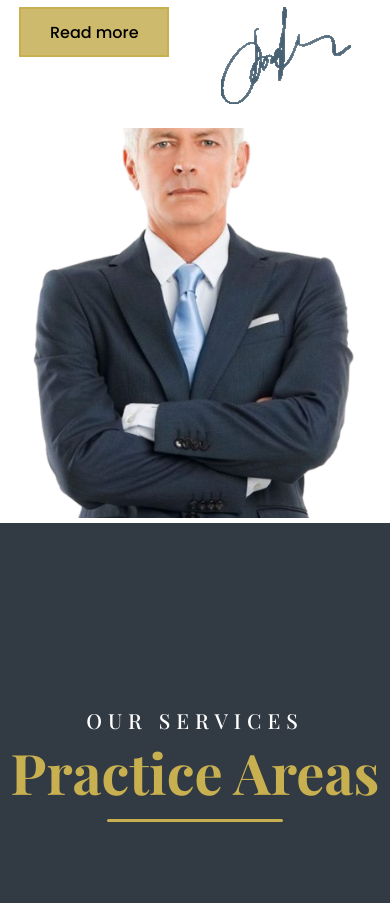
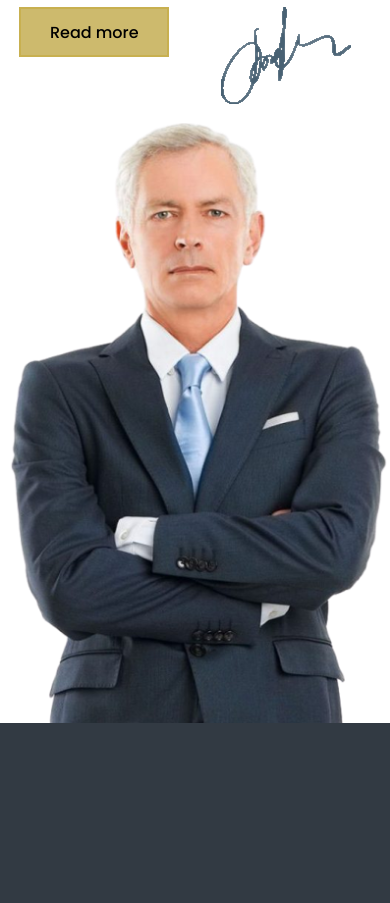
Before and after one commit to PatrickBaptist/justly, a plain HTML site: page index.html in a window 390 px wide. Shown: the part 2261-3164 px from the top of the page. Drawn offline with nearby package versions, Linux system fonts and the light colour scheme; a web font is replaced by a local one.

Commit message:
upload attorney img

```diff
--- a/styles.css
+++ b/styles.css
@@ -1123,13 +1123,13 @@ footer {
     }
 
     .attorney-container {
-        height: 400px;
+        width: 100%;
+        height: 600px;
     }
 
     .attorney-img {
-        margin-left: 10px;
-        width: 90%;
-        height: 390px;
+        width: 100%;
+        height: 100%;
     }
 
     .our-services-container {
```
